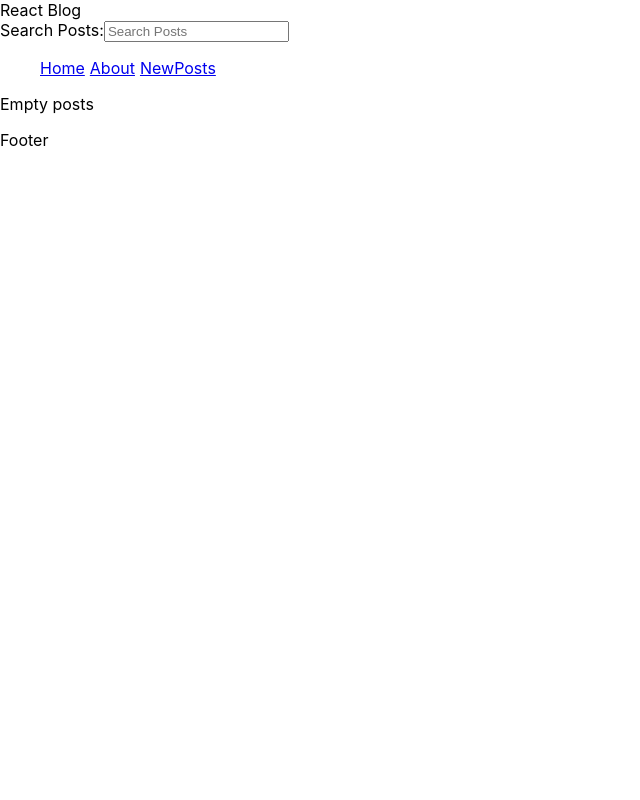
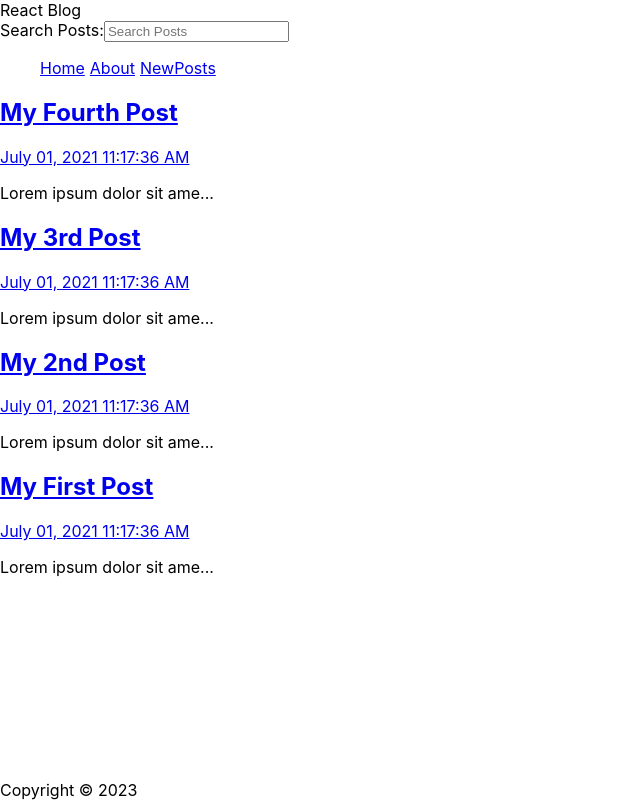
Before and after one commit to Ashim-Stha/learningReact, a React (Create React App) app: page / in a window 1280 px wide. Shown: the whole page, without its empty margins (0-640 px from the left). Built offline with nearby package versions, Linux system fonts and the light colour scheme.

Commit message:
RouterHooks&LinksCompleted

```diff
--- a/src/App.js
+++ b/src/App.js
@@ -43,6 +43,8 @@ function App() {
   const [postTitle, setPostTitle] = useState("");
   const [postBody, setPostBody] = useState("");
 
+  const [searchResults, setSearchResults] = useState([]);
+
   const handleDelete = (id) => {
     const newPost = posts.filter((post) => post.id !== id);
     setPosts(newPost);
@@ -67,14 +69,17 @@ function App() {
 
   useEffect(() => {
     const handleSearch = () => {
-      const searchPosts = posts.filter(
-        (post) => post.title.toLowerCase() === search.toLowerCase()
+      const searchposts = posts.filter(
+        (post) =>
+          post.body.toLowerCase().includes(search.toLowerCase()) ||
+          post.title.toLowerCase().includes(search.toLowerCase())
       );
-      setPosts(searchPosts);
+      setSearchResults(searchposts.reverse());
+      // setPosts(searchPosts);
     };
 
     handleSearch();
-  }, [search]);
+  }, [posts, search]);
   return (
     <Router>
       <div>
@@ -82,7 +87,11 @@ function App() {
         <RouterNav search={search} setSearch={setSearch} />
 
         <Routes>
-          <Route exact path="/" element={<RouterHome posts={posts} />} />
+          <Route
+            exact
+            path="/"
+            element={<RouterHome posts={searchResults} />}
+          />
           <Route
             exact
             path="/post"
--- a/src/RouterFooter.js
+++ b/src/RouterFooter.js
@@ -1,7 +1,17 @@
 import React from "react";
 
 const RouterFooter = () => {
-  return <footer>Footer</footer>;
+  const date = new Date();
+  return (
+    <footer
+      style={{
+        position: "absolute",
+        bottom: 0,
+      }}
+    >
+      Copyright &copy; {date.getFullYear()}
+    </footer>
+  );
 };
 
 export default RouterFooter;
--- a/src/RouterMissing.js
+++ b/src/RouterMissing.js
@@ -1,7 +1,12 @@
 import React from "react";
-
+import { Link } from "react-router-dom";
 const RouterMissing = () => {
-  return <main>Missing</main>;
+  return (
+    <main>
+      <h3>Not Found</h3>
+      <Link to="/">Visit homepage</Link>
+    </main>
+  );
 };
 
 export default RouterMissing;
```
